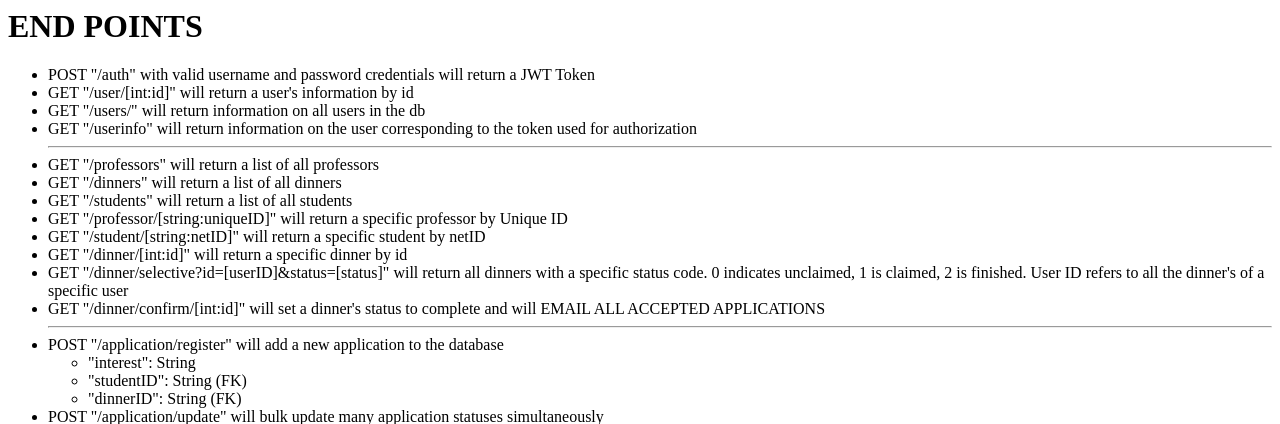
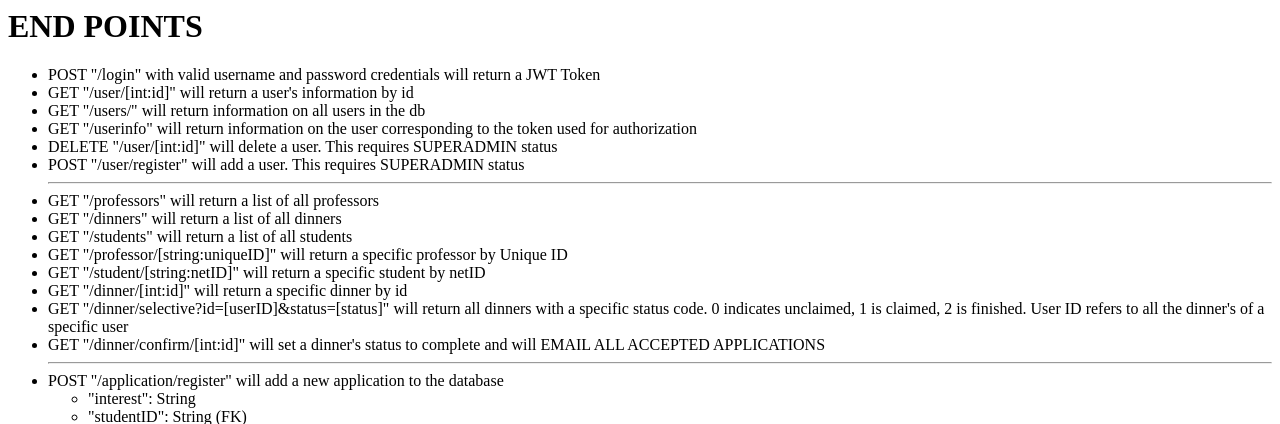
Before and after one commit to lhpc1/Duke-Conversations, a Flask app: page / in a window 1280 px wide. Shown: the top 424 px of the page. Run offline with Flask 2, Linux system fonts and the light colour scheme.

Commit message:
Updated docs and requirements.

```diff
--- a/requirements.txt
+++ b/requirements.txt
@@ -1,6 +1,6 @@
 Flask
 Flask-RESTful
-Flask-JWT
+Flask-JWT-Extended
 Flask-SQLAlchemy
 uwsgi
 pandas
--- a/templates/index.html
+++ b/templates/index.html
@@ -1,9 +1,12 @@
 <h1> END POINTS </h1>
 <ul>
-  <li> POST "/auth" with valid username and password credentials will return a JWT Token</li>
+  <li> POST "/login" with valid username and password credentials will return a JWT Token</li>
   <li> GET "/user/[int:id]" will return a user's information by id</li>
   <li> GET "/users/" will return information on all users in the db </li>
   <li> GET "/userinfo" will return information on the user corresponding to the token used for authorization</li>
+  <li> DELETE "/user/[int:id]" will delete a user. This requires SUPERADMIN status</li>
+  <li> POST "/user/register" will add a user. This requires SUPERADMIN status</li>
+
 
   <hr>
 
```
